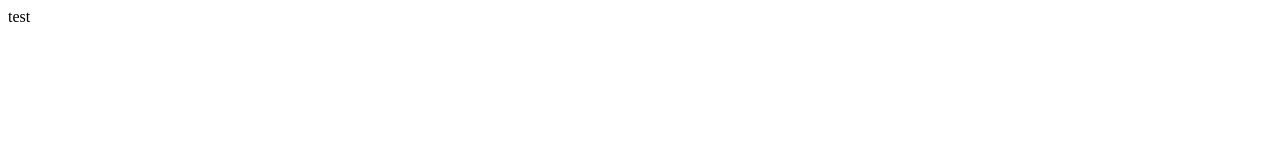
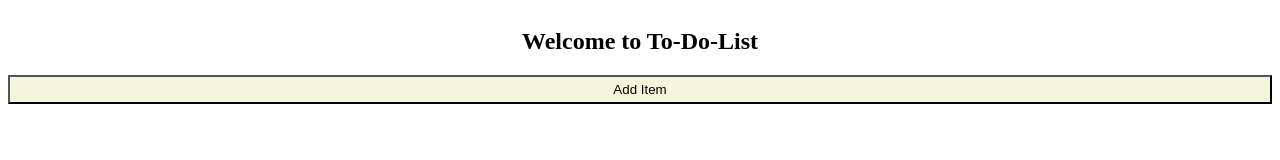
Before and after one commit to ayechanst/new-to-do-list, a plain HTML site: page index.html in a window 1280 px wide. Drawn offline with Linux system fonts and the light colour scheme.

Commit message:
holy trinity established

```diff
--- a/index.html
+++ b/index.html
@@ -4,8 +4,10 @@
     <meta charset="UTF-8">
     <meta name="viewport" content="width=device-width, initial-scale=1.0">
     <title>Document</title>
+    <link rel="stylesheet" href="style.css" />
 </head>
 <body>
-   test
+    <h2 class="title">Welcome to To-Do-List</h2>
+    <button id="addButton">Add Item</button>
 </body>
 </html>
--- /dev/null
+++ b/style.css
@@ -0,0 +1,14 @@
+.title {
+    display: flex;
+    justify-content: center;
+}
+
+body {
+    display: flex;
+    flex-direction: column;
+}
+
+button {
+    background-color: beige;
+    padding: 5px;
+}
```
Also changed, not shown: todo.js (added, +7 -0 lines).
